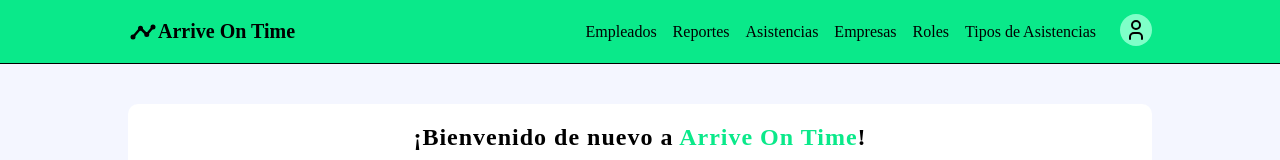
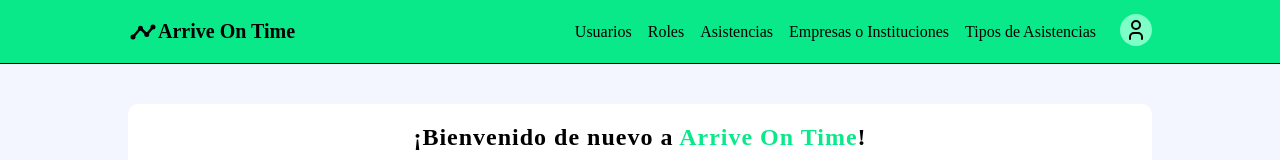
Before and after one commit to nicolas20069/arrive_on_time_v2, a React (Vite) app in the folder frontend/: page /admin in a window 1280 px wide. Shown: the top 160 px of the page. Built offline with nearby package versions, Linux system fonts and the light colour scheme.

Commit message:
Actualizar enlaces y estilos del panel de control

```diff
--- a/frontend/src/admin/includes/Header.jsx
+++ b/frontend/src/admin/includes/Header.jsx
@@ -6,11 +6,11 @@ export function Header() {
   const location = useLocation();
 
   const items = [
-    { label: "Empleados", path: "/admin/employees" },
-    { label: "Reportes", path: "/admin/reports" },
+    { label: "Usuarios", path: "/admin/employees" },
+    { label: "Roles", path: "/admin/roles" },
     { label: "Asistencias", path: "/admin/attendances" },
-    { label: "Empresas", path: "/admin/companies" },
-    { label: "Roles", path: "/admin/roles" },
+    { label: "Empresas o Instituciones", path: "/admin/companies" },
+    /* { label: "Reportes", path: "/admin/reports" }, */
     { label: "Tipos de Asistencias", path: "/admin/attendances-type" },
   ];
 
```
